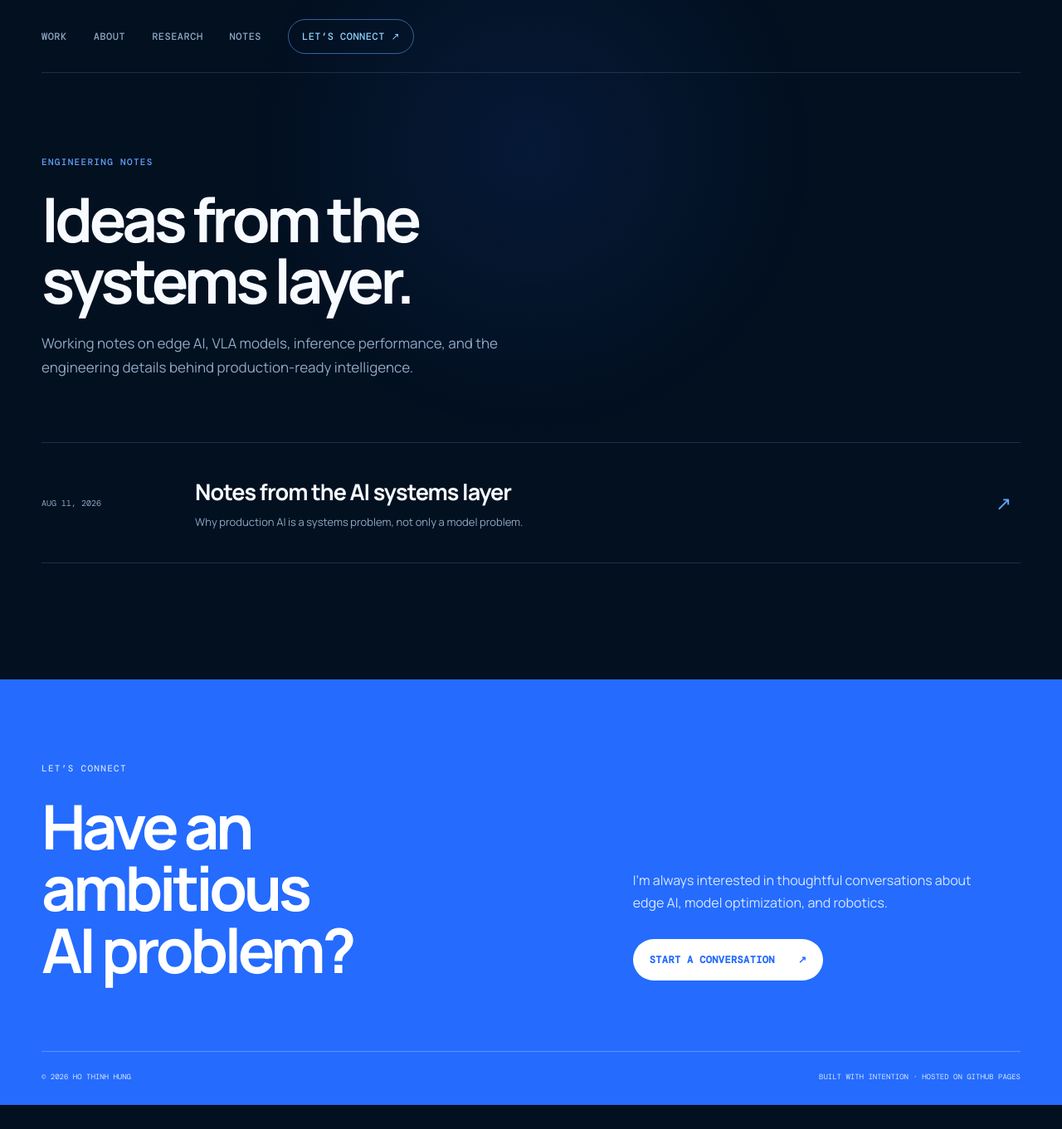
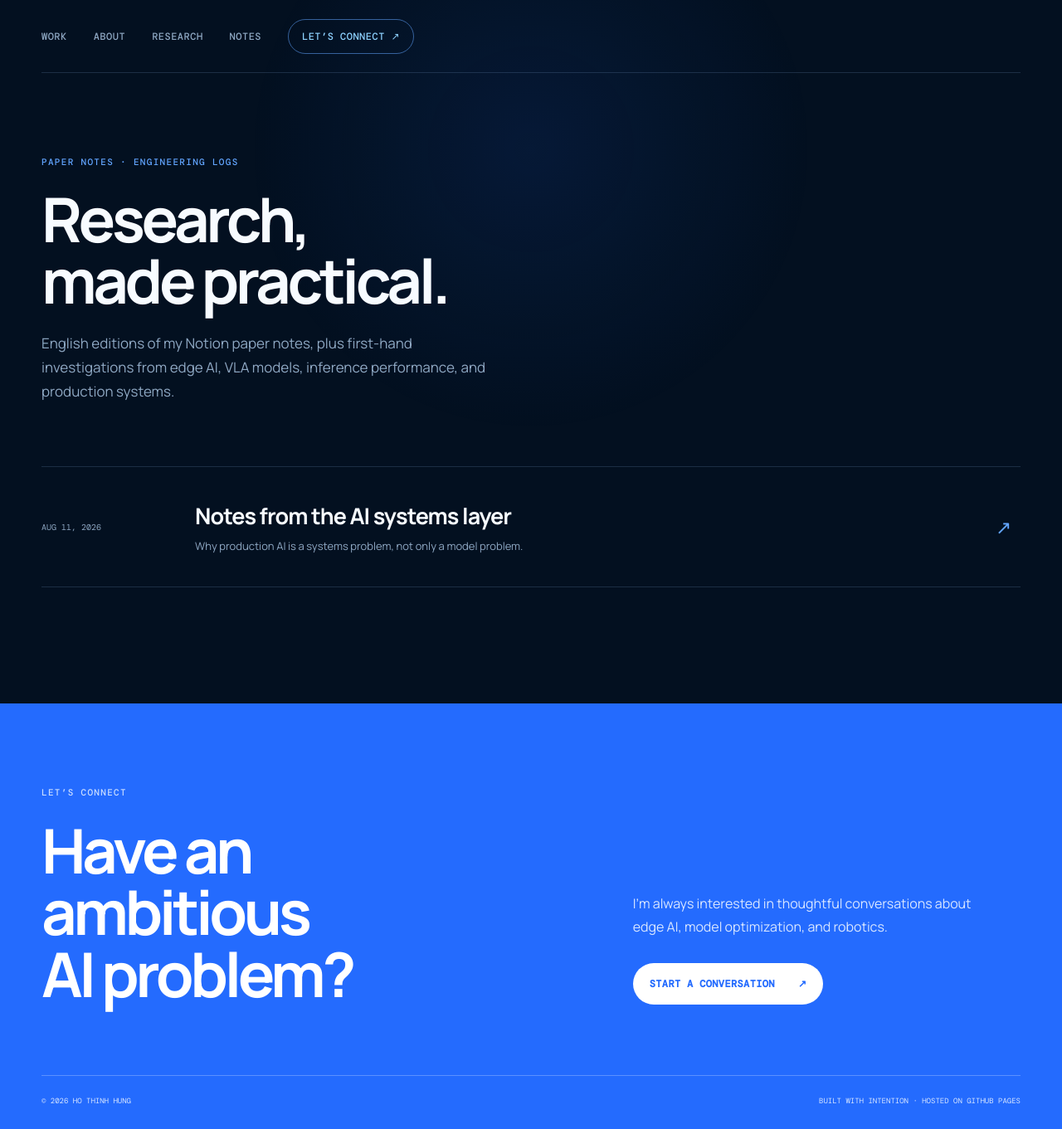
Before and after one commit to hungho77/hung, a Jekyll site: the page built from blog/index.html, in a window 1280 px wide. Shown: the whole page at 83% size. Built offline with Jekyll 4.4.1, drawn with Linux system fonts in a browser that asks for light colours; before the commit the page ends 1332 px from its top, so only the background shows below that.

Commit message:
Refresh portfolio: blog/index.html

```diff
--- a/blog/index.html
+++ b/blog/index.html
@@ -5,15 +5,19 @@ description: Notes on edge AI, VLA models, inference, and model optimization.
 ---
 <main class="blog-page section-shell">
   <header class="blog-header">
-    <p class="section-index">ENGINEERING NOTES</p>
-    <h1>Ideas from the<br>systems layer.</h1>
-    <p>Working notes on edge AI, VLA models, inference performance, and the engineering details behind production-ready intelligence.</p>
+    <p class="section-index">PAPER NOTES · ENGINEERING LOGS</p>
+    <h1>Research,<br>made practical.</h1>
+    <p>English editions of my Notion paper notes, plus first-hand investigations from edge AI, VLA models, inference performance, and production systems.</p>
   </header>
   <div class="post-list post-list-large">
     {% for post in site.posts %}
     <a class="post-row" href="{{ post.url | relative_url }}">
       <time>{{ post.date | date: "%b %-d, %Y" }}</time>
-      <div><h2>{{ post.title }}</h2><p>{{ post.subtitle | default: post.excerpt | strip_html | truncate: 150 }}</p></div>
+      <div>
+        {% if post.tags %}<div class="post-tags">{% for tag in post.tags %}<span>{{ tag }}</span>{% endfor %}</div>{% endif %}
+        <h2>{{ post.title }}</h2>
+        <p>{{ post.subtitle | default: post.excerpt | strip_html | truncate: 150 }}</p>
+      </div>
       <span>↗</span>
     </a>
     {% endfor %}
```
